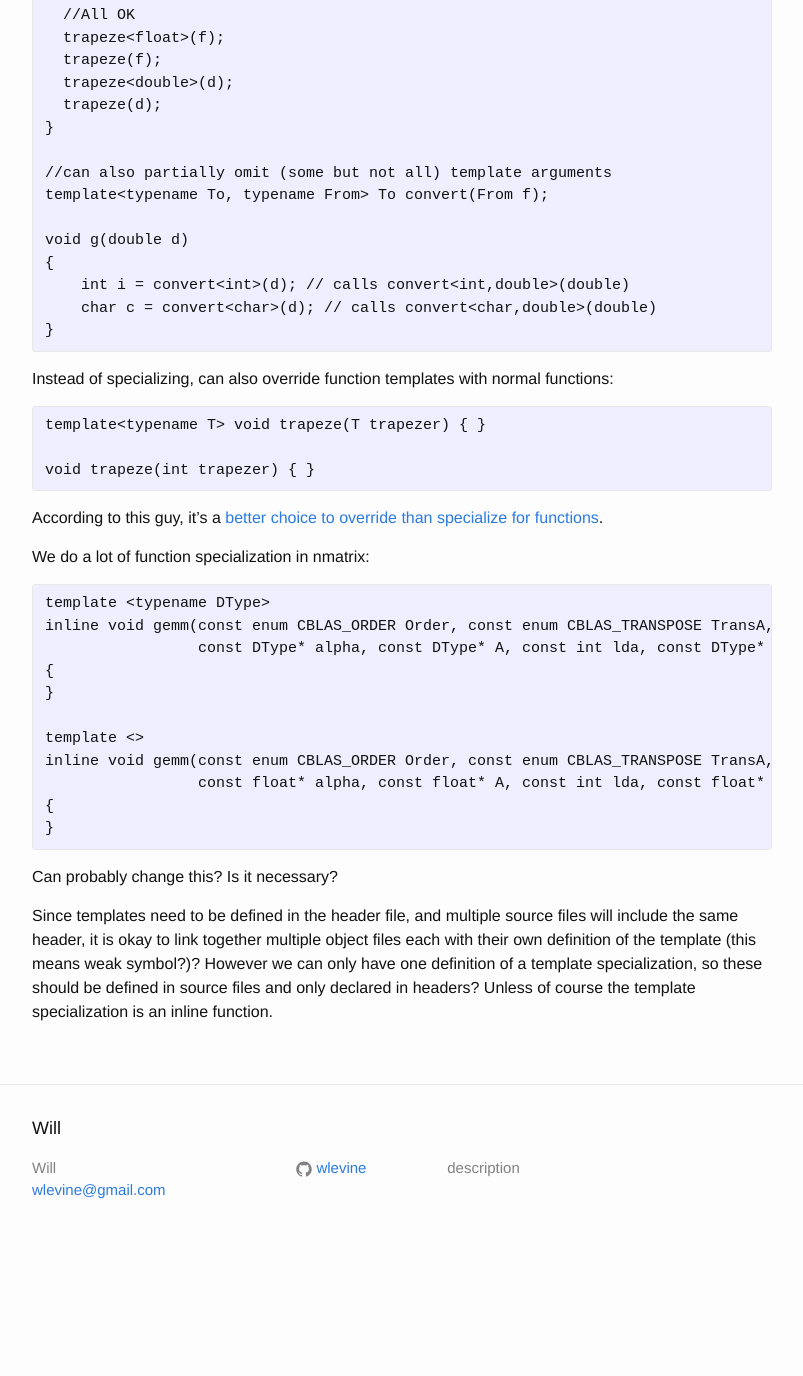
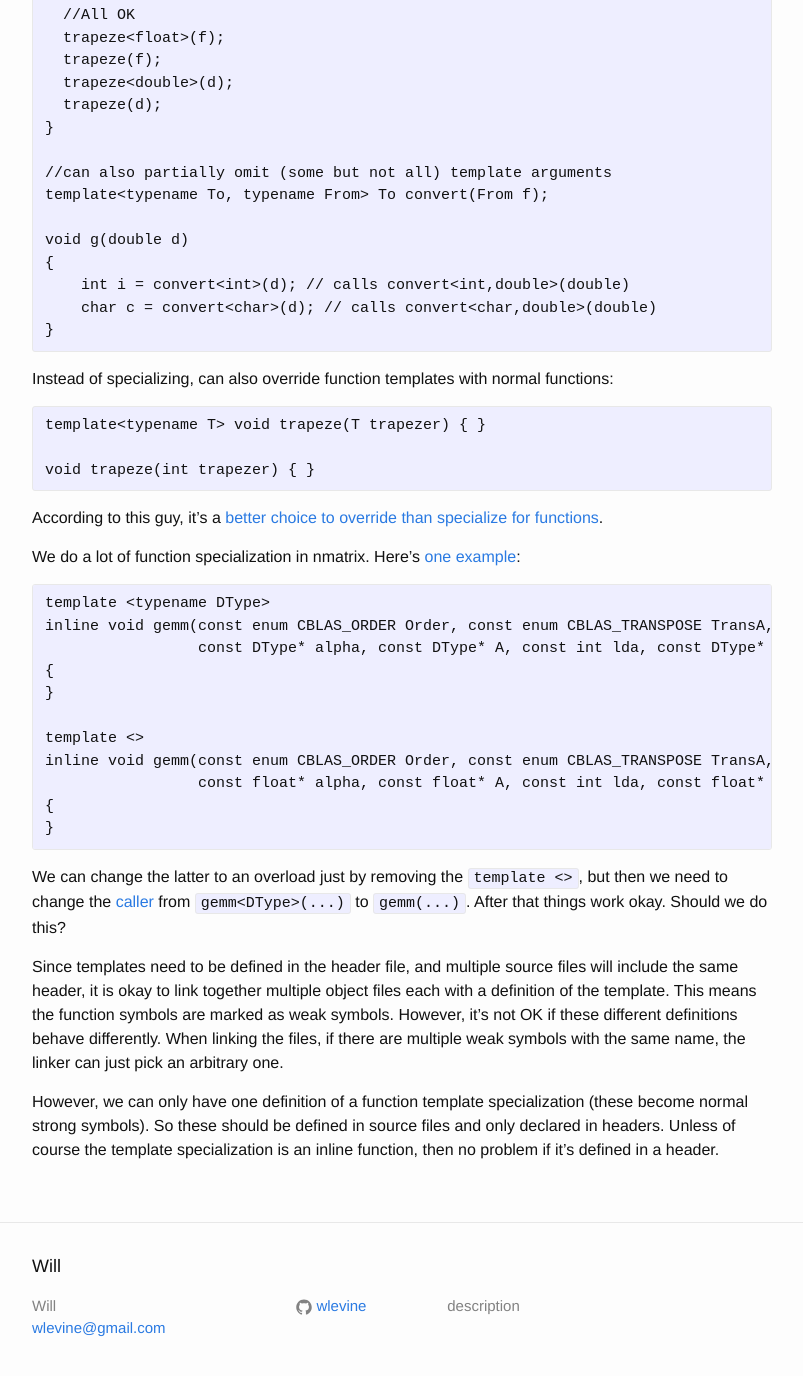
Before and after one commit to wlevine/wlevine.github.io, a Jekyll site: the page built from _posts/2015-06-15-c-template-notes.markdown, in a window 1280 px wide and 1400 px high, scrolled down 1176 px. Shown: the top 1376 px of the window, without its empty margins (238-1041 px from the left). Built offline with Jekyll 4.4.1, drawn with Linux system fonts in a browser that asks for light colours; Markdown is read by kramdown in place of the engine named in the settings; before the commit the page ends 2438 px from its top, so only the background shows below that.

Commit message:
Finish template post

````diff
--- a/_posts/2015-06-15-c-template-notes.markdown
+++ b/_posts/2015-06-15-c-template-notes.markdown
@@ -86,7 +86,8 @@ void trapeze(int trapezer) { }
 According to this guy, it's a [better choice to override than specialize for
 functions](http://www.gotw.ca/publications/mill17.htm).
 
-We do a lot of function specialization in nmatrix:
+We do a lot of function specialization in nmatrix. Here's [one
+example](https://github.com/SciRuby/nmatrix/blob/e8a430545d06c51e59903fc7704c368c4d21ba1e/ext/nmatrix/math/gemm.h):
 
 ```C++
 template <typename DType>
@@ -102,12 +103,21 @@ inline void gemm(const enum CBLAS_ORDER Order, const enum CBLAS_TRANSPOSE TransA
 }
 ```
 
-Can probably change this? Is it necessary?
+We can change the latter to an overload just by removing the `template <>`,
+but then we need to change the [caller](https://github.com/SciRuby/nmatrix/blob/e8a430545d06c51e59903fc7704c368c4d21ba1e/ext/nmatrix/math.cpp#L513) from `gemm<DType>(...)`  to `gemm(...)`.
+After that things work okay. Should we do this?
 
 Since templates need to be defined in the header file, and multiple source
 files will include the same header, it is okay to link together multiple object
-files each with their own definition of the template (this means weak
-symbol?)? However we can only
-have one definition of a template specialization, so these should be defined in
-source files and only declared in headers? Unless of course the template
-specialization is an inline function.
+files each with a definition of the template. This means the function
+symbols are marked as weak
+symbols. However, it's not OK if these different definitions behave
+differently. When linking the files, if there are multiple weak symbols with
+the same name, the linker can just pick an arbitrary one.
+
+However, we can only
+have one definition of a function template specialization (these become
+normal strong symbols). So these should be defined in
+source files and only declared in headers. Unless of course the template
+specialization is an inline function, then no problem if it's defined in a
+header.
````
